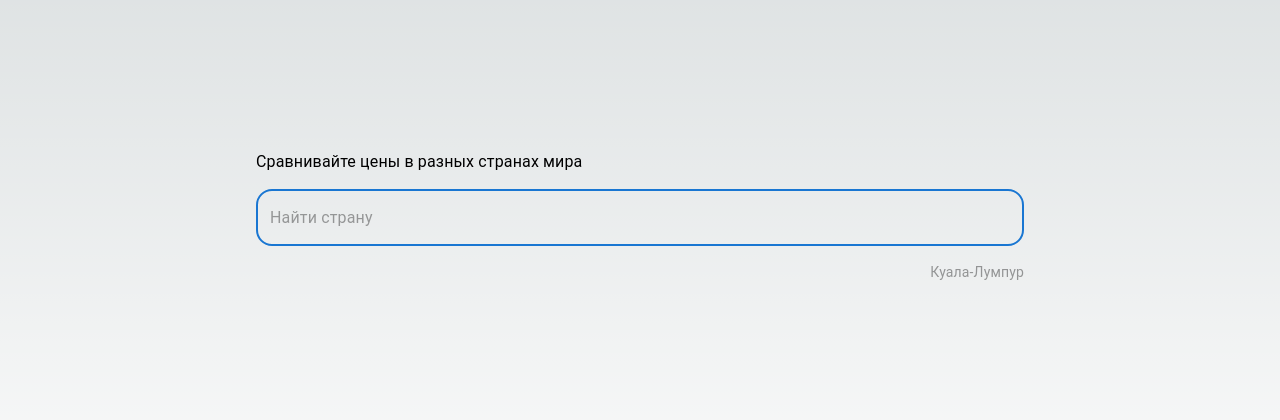
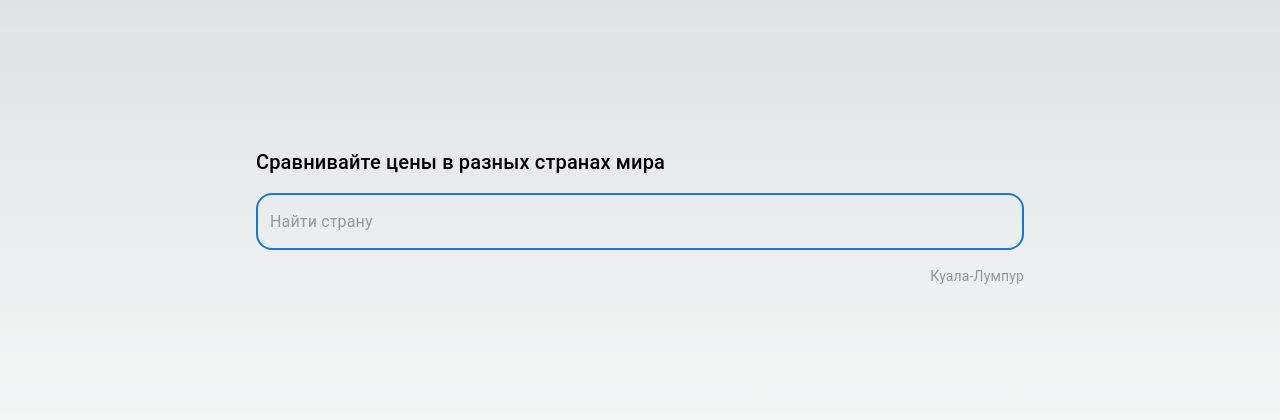
Before and after one commit to emargin/COL, a Next.js app: page / in a window 1280 px wide. Shown: the part 184-604 px from the top of the page. Built offline with nearby package versions, Linux system fonts and the light colour scheme.

Commit message:
chore: add link to location and change some styles

```diff
--- a/src/components/Search.jsx
+++ b/src/components/Search.jsx
@@ -1,4 +1,5 @@
 import React from 'react'
+import Link from 'next/link'
 import { Box, Autocomplete, TextField, Typography } from '@mui/material'
 
 const styles = {
@@ -15,6 +16,10 @@
         '.MuiInputBase-root': {
             borderRadius: '16px',
         },
+        '.MuiOutlinedInput-notchedOutline': {
+            // borderColor: 'red',
+            border: '2px solid red',
+        },
     },
     info: { maxWidth: '215px', textAlign: 'right', margin: '16px 0 0 auto', color: 'rgba(0, 0, 0, 0.38)' },
 }
@@ -22,7 +27,7 @@
 export default function Search() {
     return (
         <Box sx={styles.root}>
-            <Typography variant="body1" sx={styles.title}>
+            <Typography variant="h6" sx={styles.title}>
                 Сравнивайте цены в разных странах мира
             </Typography>
             <Autocomplete
@@ -33,8 +38,9 @@
                 sx={styles.input}
                 renderInput={(params) => <TextField autoFocus placeholder="Найти страну" {...params} />}
             />
+
             <Typography variant="body2" sx={styles.info}>
-                Куала-Лумпур
+                <Link href="/">Куала-Лумпур</Link>
             </Typography>
         </Box>
     )
```
